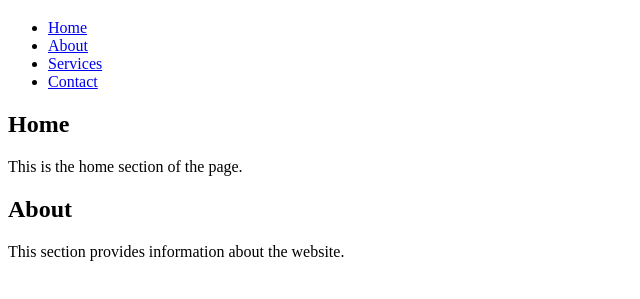
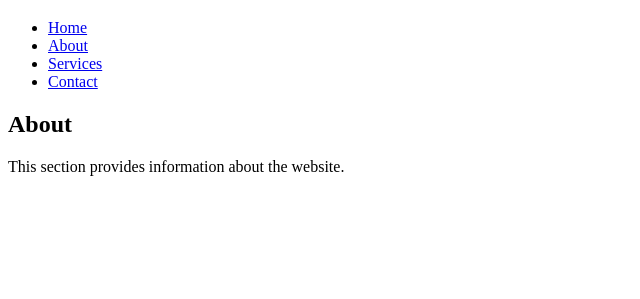
Before and after one commit to ouiam817/dhhrh, a plain HTML site: page INDEX.HTML in a window 1280 px wide. Shown: the part 61-360 px from the top of the page, without its empty margins (0-640 px from the left). Drawn offline with Linux system fonts and the light colour scheme.

Commit message:
Update INDEX.HTML

```diff
--- a/INDEX.HTML
+++ b/INDEX.HTML
@@ -17,10 +17,7 @@
             <li><a href="#contact">Contact</a></li>
         </ul>
     </nav>
-    <section id="home">
-        <h2>Home</h2>
-        <p>This is the home section of the page.</p>
-    </section>
+
     <section id="about">
         <h2>About</h2>
         <p>This section provides information about the website.</p>
```
